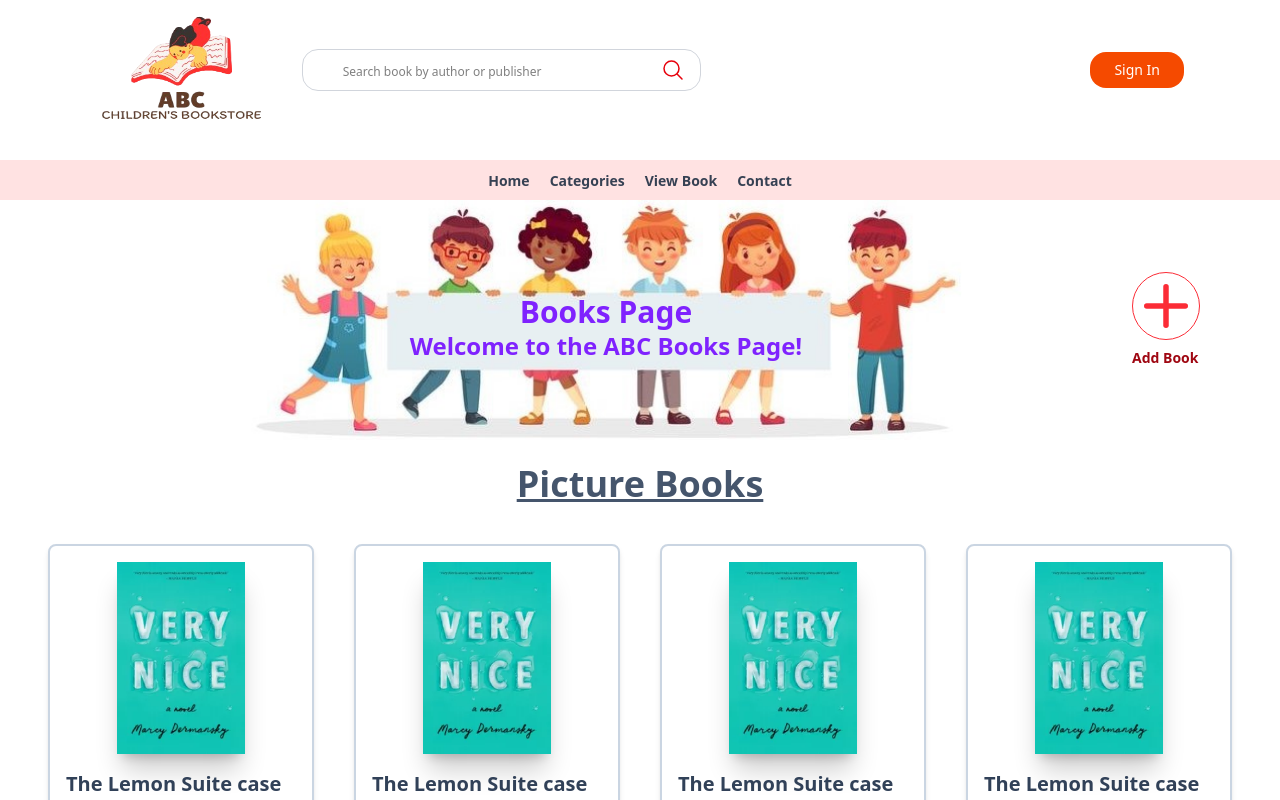
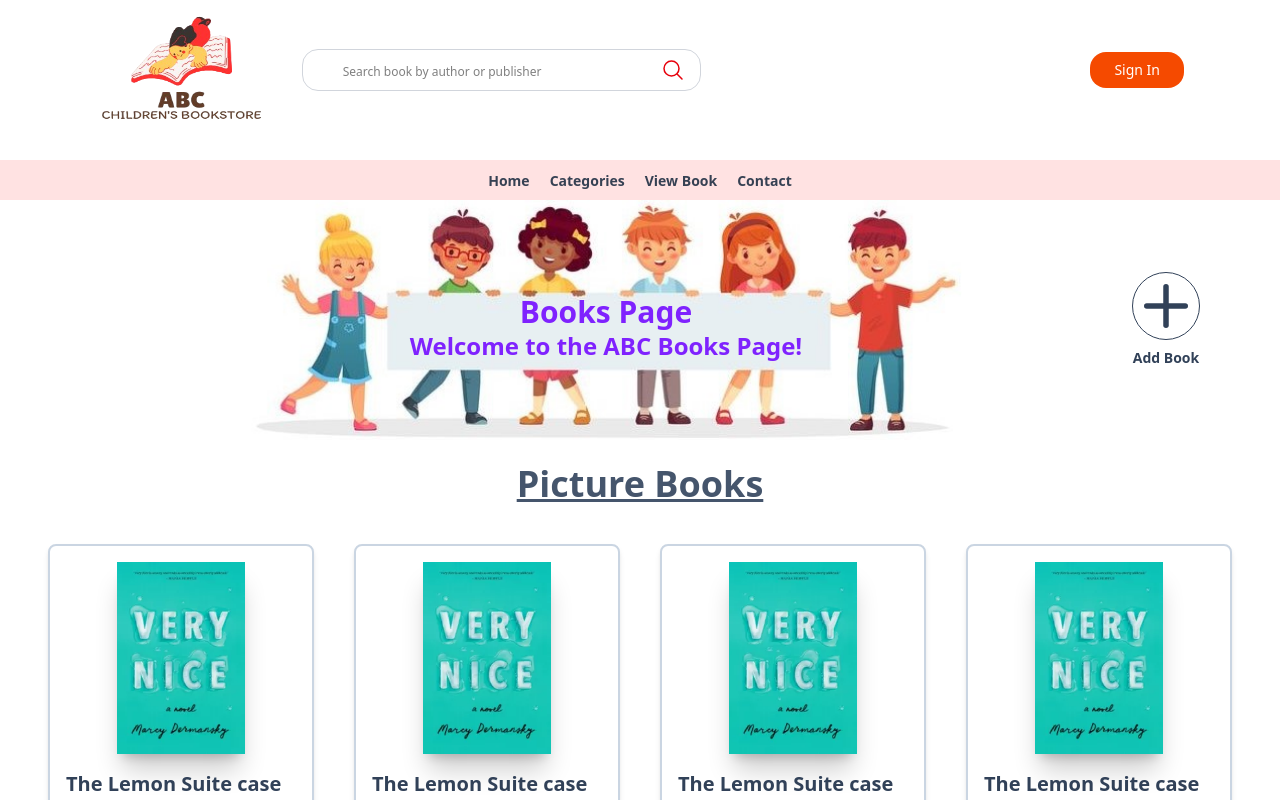
Before and after one commit to TheDominatorsC5/ABC-BOOK, a React (Vite) app: page /bookspage in a window 1280 px wide. Shown: the top 800 px of the page. Built offline with nearby package versions, Linux system fonts and the light colour scheme.

Commit message:
View books and view a book update

```diff
--- a/src/Pages/BooksPage.jsx
+++ b/src/Pages/BooksPage.jsx
@@ -20,10 +20,10 @@ export default function BooksPage() {
             <h1 className='text-3xl font-bold text-center mt-4'>Books Page</h1>
             <p className='text-2xl font font-semibold text-center'>Welcome to the ABC Books Page!</p>
           </div>
-          <div className=''>
-            <Link to="/createbook">
-              <Plus className="text-red-500 border-1 rounded-full stroke-2 size-17 hover:text-red-700" />
-              <p className='text-sm font-semibold mt-2 text-red-800'>Add Book</p>
+          <div>
+            <Link to="/createbook" className="group block text-center">
+              <Plus className="text-slate-700 border-1 rounded-full stroke-2 size-17 group-hover:text-red-700 mx-auto" />
+              <p className='text-sm font-semibold mt-2 text-slate-700 group-hover:text-red-700 mx-auto'>Add Book</p>
             </Link>
           </div>
         </div>
--- a/src/Pages/ViewBook.jsx
+++ b/src/Pages/ViewBook.jsx
@@ -18,7 +18,7 @@ export default function ViewBook() {
             </div>
 
             <div className='text-slate-800'>
-              <h1 className='text-5xl font-bold'>The lemon suite case</h1>
+              <h1 className='text-4xl font-bold'>The lemon suite case</h1>
               <p className='text-2xl font-semibold mt-2'>By: Peggy Oppong</p>
               <p className='font-semibold mt-2 mx-8 text-lg'>25$</p>
               <p className=" text-slate-700 mt-1 font-semibold">Published: 18/01/24</p>
```
